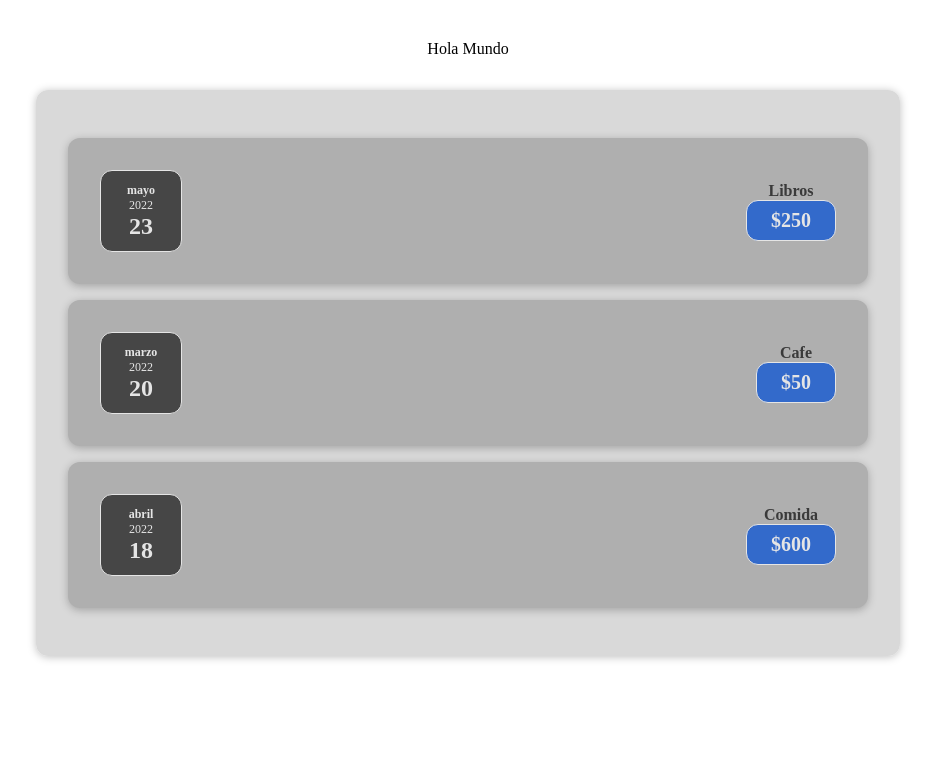
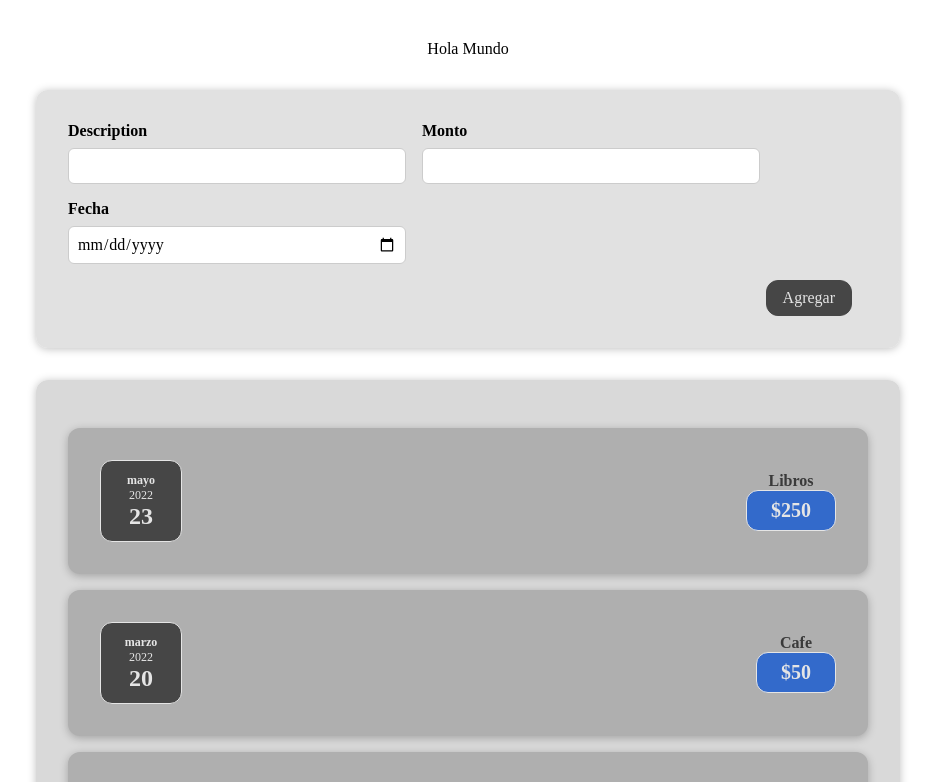
Before and after one commit to Leogaltre1/Diplomado_Bedu-Modulo3-first-application, a React (Vite) app: page / in a window 1280 px wide. Shown: the top 782 px of the page, without its empty margins (172-1107 px from the left). Built offline with nearby package versions, Linux system fonts and the light colour scheme.

Commit message:
React | Class 2 |Include components/NewExpense | Creation of NewExpense.jsx and ExpenseForm.jsx

```diff
--- a/src/App.jsx
+++ b/src/App.jsx
@@ -1,7 +1,9 @@
 //import ExpenseItem from './components/ExpenseItem';
-import Expenses from './components/Expenses/Expenses.jsx';
+import NewExpense from './components/NewExpense/NewExpense'
+import Expenses from './components/Expenses/Expenses';
 import './App.css';
 import './components/Expenses/Expenses.css';
+
 
 function App() {
   const expenses = [
@@ -28,6 +30,7 @@ function App() {
   return (
     <div>
       <div>Hola Mundo</div>
+      <NewExpense />
       <Expenses items={expenses}/>
 
     </div> //Solo se puede retornar un solo componente
--- /dev/null
+++ b/src/components/NewExpense/ExpenseForm.css
@@ -0,0 +1,26 @@
+.new-expense-controls {
+    display: flex;
+    flex-wrap: wrap;
+    gap: 1rem;
+    margin-bottom: 1rem;
+    text-align: left;
+}
+
+.new-expense-control label {
+    font-weight: bold;
+    margin-bottom: 0.5rem;
+    display: block;
+}
+
+.new-expense-control input {
+    font: inherit;
+    padding: 0.5rem;
+    border-radius: 6px;
+    border: 1px solid #ccc;
+    width: 20rem;
+    max-width: 100%;
+}
+
+.new-expense-actions {
+    text-align: right;
+}
--- /dev/null
+++ b/src/components/NewExpense/ExpenseForm.jsx
@@ -0,0 +1,92 @@
+import './ExpenseForm.css'
+
+const ExpenseForm = () => {
+    const titleInputHandler = (event) => {
+        console.log(`Title: ${event.target.value}`);
+    }
+    const amountInputHandler = (event) => {
+        console.log(`Amount: ${event.target.value}`);
+    }
+    const dateInputHandler = (event) => {
+        console.log(`Date: ${event.target.value}`);
+    }
+    const submitHandler = (event) => {
+        event.preventDefault();
+        console.log(event);
+    }
+    return (
+        <form onSubmit={submitHandler}>
+            <div className="new-expense-controls">
+                <div className="new-expense-control">
+                    <label>Description</label>
+                    <input onChange={titleInputHandler} type="text" />
+                </div>
+                <div className="new-expense-control">
+                    <label>Monto</label>
+                    <input onChange={amountInputHandler} type="number" min='1' step='1' />
+                </div>
+                <div className="new-expense-control">
+                    <label>Fecha</label>
+                    <input onChange={dateInputHandler} type="date" min='2023-01-01' max='2030-12-31' />
+                </div>
+            </div>
+            <div className="new-expense-actions">
+                <button type="submit">Agregar</button>
+            </div>
+        </form>
+    )
+}
+
+export default ExpenseForm
+
+/*
+
+--- Maneras de realizar un metodo
+--- 1.
+const ExpenseForm = () => { ... }
+export default ExpenseForm
+--- 2.
+export default function ExpenseForm() { ... }
+
+--- Cuando este se invoca, no es necesario pasar el parametro explicitamente
+const submitHandler = (event) => {
+--- Invocacion
+onSubmit={submitHandler}
+--- Invocacion explicita
+onSubmit={(event) => submitHandler(event)}
+
+// Evita que se recargue la pagina
+event.preventDefault();
+
+El evento onChange
+Obtiene los cambios ingresados en output
+
+States vs Props
+Estados vs Propiedades
+
+Nota:
+Los componentes crean elementos
+Y los elementos son renderizados por react
+Un componente es una funcion que devuelve un elemento
+Y react renderiza este elemento
+
+
+--- HooK - useState
+Voy a crear el estado
+Y al estado mismo osea el valor le voy a llamar title
+Y a la funcion que setea el valor setTitle
+
+Hook
+Envia lo necesario en forma de componente
+Un hook es una funcion que te regresa algo
+Te regresa un array
+const [title, setTitle] = useState('')
+- A esto se le llama destructuracion
+
+Te regresa el estado y
+te regresa la funcion con la cual tu puedes modificar el estado
+
+useState('')
+Con esto se le indica el valor inicial que tiene el estado
+Para este caso es vacio NO nulo
+*/
--- /dev/null
+++ b/src/components/NewExpense/NewExpense.css
@@ -0,0 +1,25 @@
+.new-expense {
+    background-color: rgba(215, 215, 215, 0.75);
+    padding: 1rem;
+    margin: 2rem auto;
+    width: 50rem;
+    max-width: 95%;
+}
+
+.new-expense button {
+    font: inherit;
+    cursor: pointer;
+    padding: 0.5rem 1rem;
+    border: 1px solid #464646;
+    background-color: #464646;
+    color: #e5e5e5;
+    border-radius: 12px;
+    margin-right: 1rem;
+}
+
+.new-expense button:hover,
+.new-expense button:active {
+    background-color: #afafaf;
+    border-color: #afafaf;
+    color: black;
+}
--- /dev/null
+++ b/src/components/NewExpense/NewExpense.jsx
@@ -0,0 +1,13 @@
+import Card from "../UI/Card"
+import ExpenseForm from './ExpenseForm'
+import './NewExpense.css'
+
+const NewExpense = () => {
+    return (
+        <Card className="new-expense">
+            <ExpenseForm/>
+        </Card>
+    )
+}
+
+export default NewExpense
```
